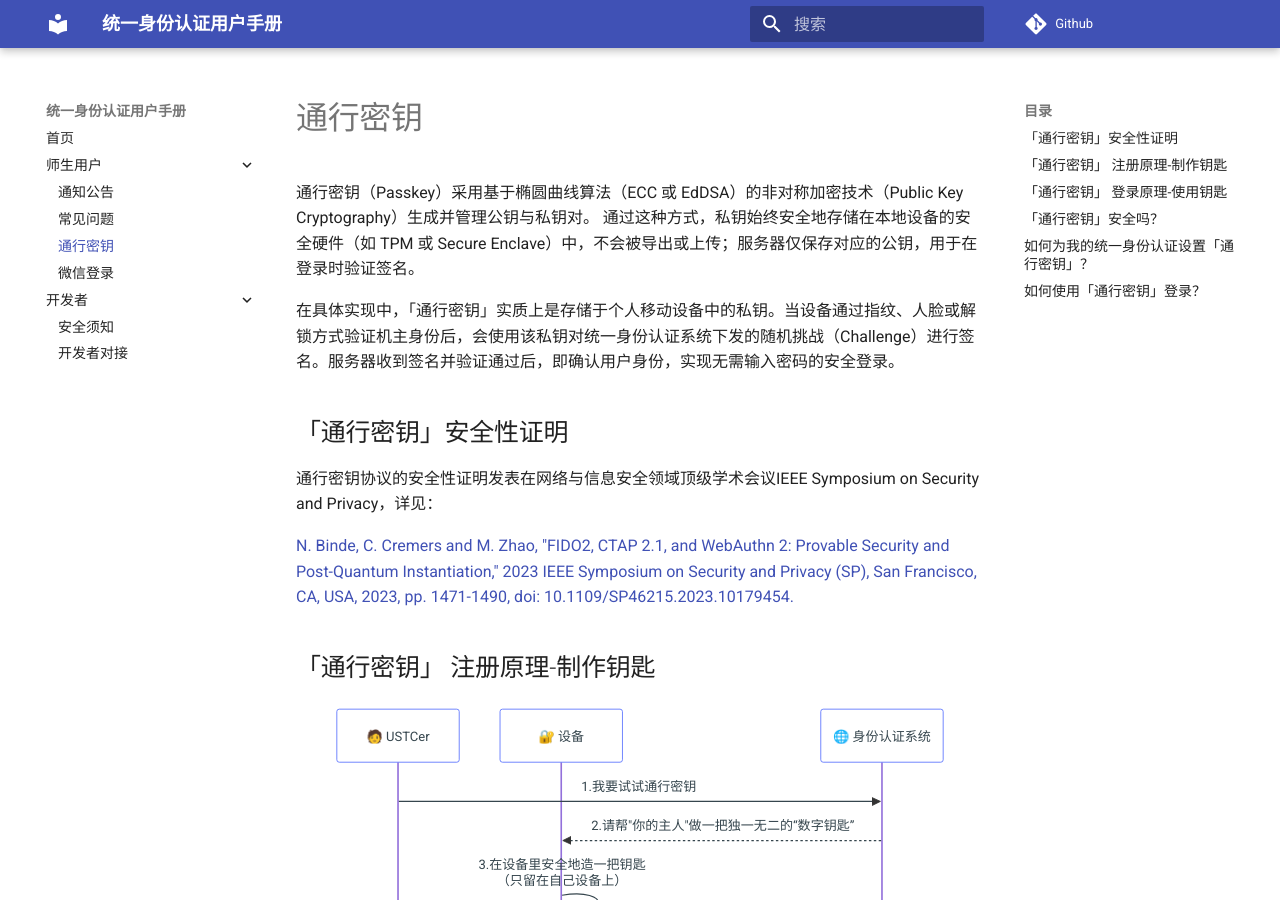
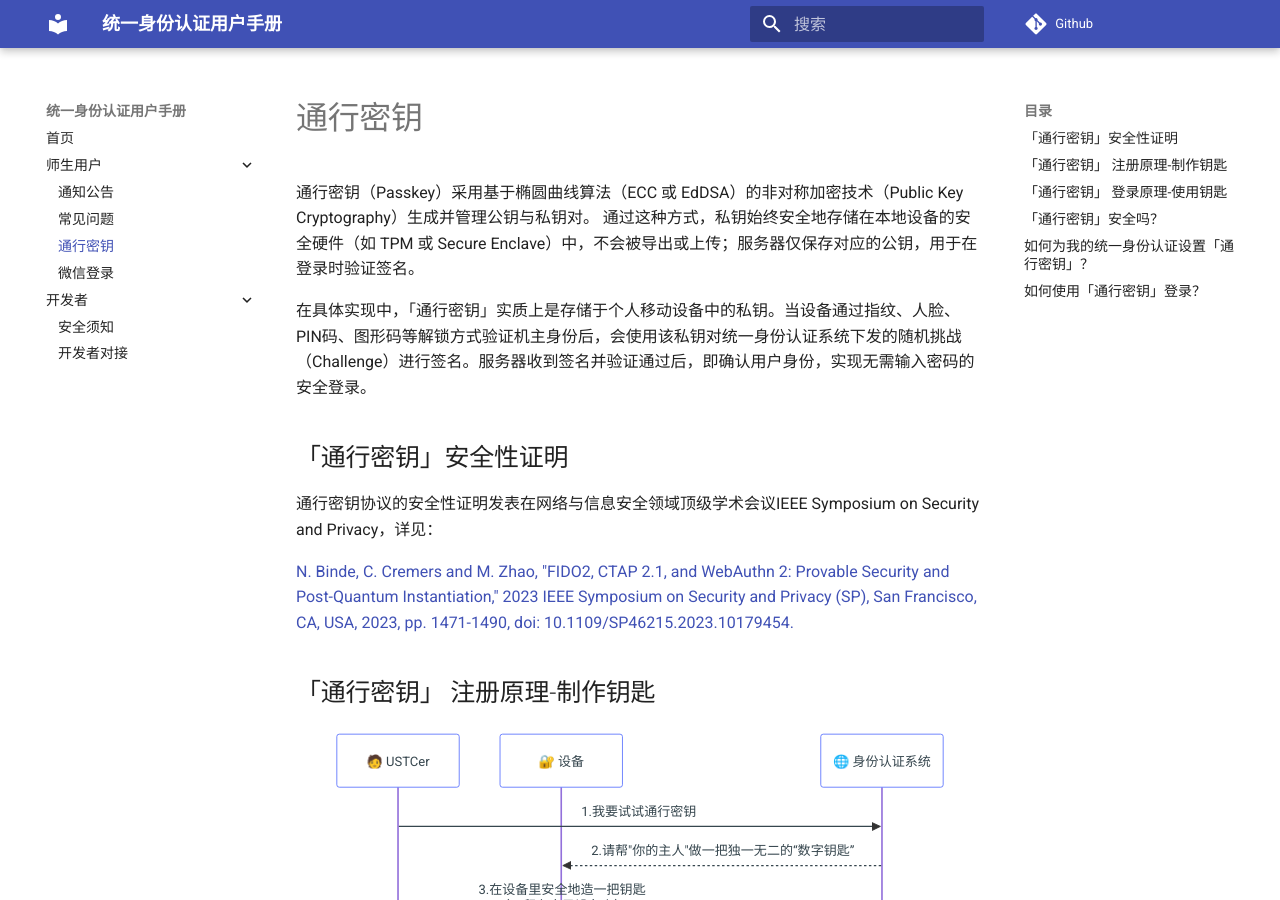
Before and after one commit to wf0229/id_doc, an MkDocs documentation site: the page built from docs/passkey.md, in a window 1280 px wide and 900 px high. Built offline with MkDocs 1.6.1 and Material for MkDocs 9.7.7, drawn with Linux system fonts in a browser that asks for light colours; comment, search, counter and statistics services are not loaded.

Commit message:
Update passkey.md to include more unlocking methods
Expanded the description of passkey authentication methods to include additional unlocking methods.

```diff
--- a/docs/passkey.md
+++ b/docs/passkey.md
@@ -3,7 +3,7 @@
 通行密钥（Passkey）采用基于椭圆曲线算法（ECC 或 EdDSA）的非对称加密技术（Public Key Cryptography）生成并管理公钥与私钥对。
 通过这种方式，私钥始终安全地存储在本地设备的安全硬件（如 TPM 或 Secure Enclave）中，不会被导出或上传；服务器仅保存对应的公钥，用于在登录时验证签名。
 
-在具体实现中，「通行密钥」实质上是存储于个人移动设备中的私钥。当设备通过指纹、人脸或解锁方式验证机主身份后，会使用该私钥对统一身份认证系统下发的随机挑战（Challenge）进行签名。服务器收到签名并验证通过后，即确认用户身份，实现无需输入密码的安全登录。
+在具体实现中，「通行密钥」实质上是存储于个人移动设备中的私钥。当设备通过指纹、人脸、PIN码、图形码等解锁方式验证机主身份后，会使用该私钥对统一身份认证系统下发的随机挑战（Challenge）进行签名。服务器收到签名并验证通过后，即确认用户身份，实现无需输入密码的安全登录。
 
 ## 「通行密钥」安全性证明
 
```
